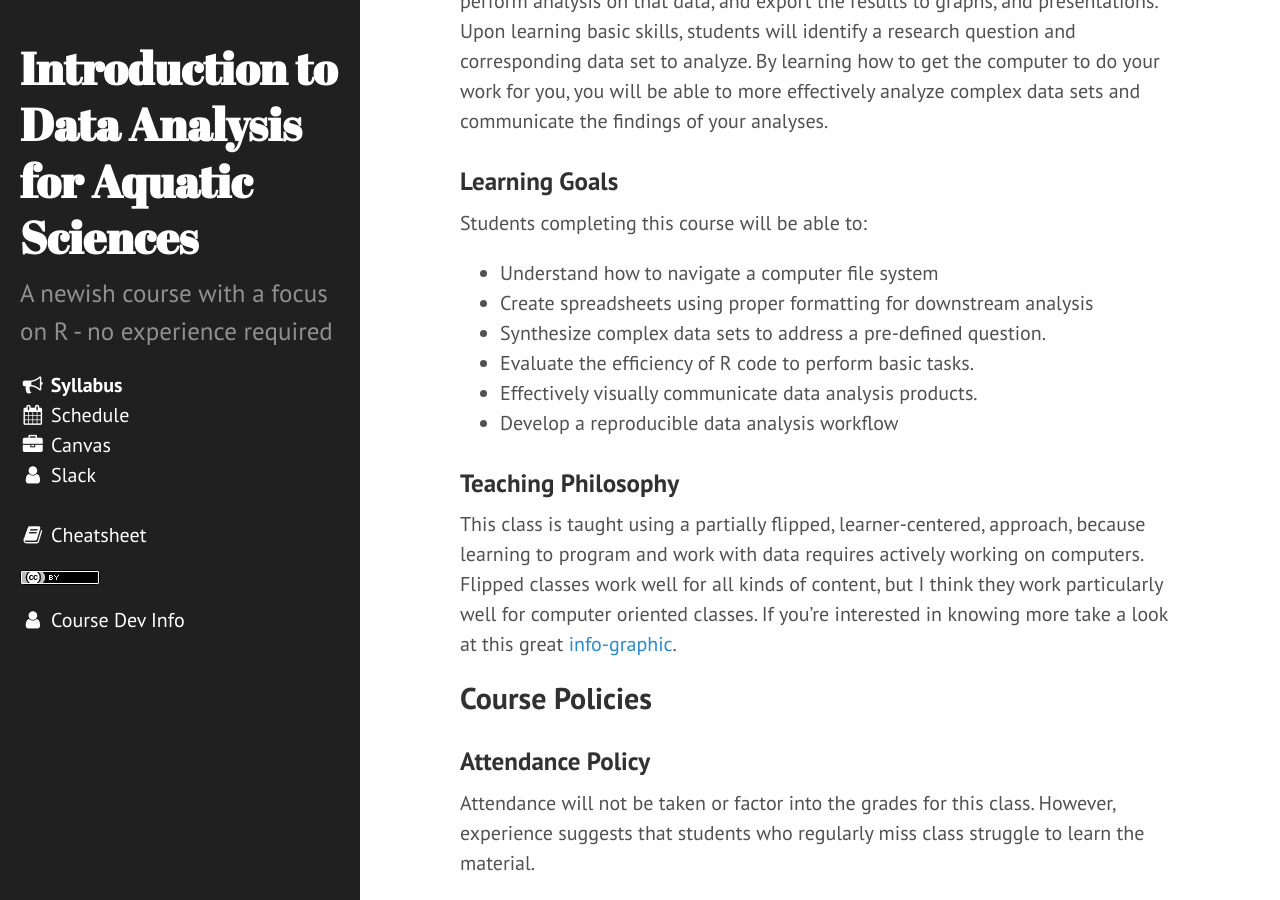
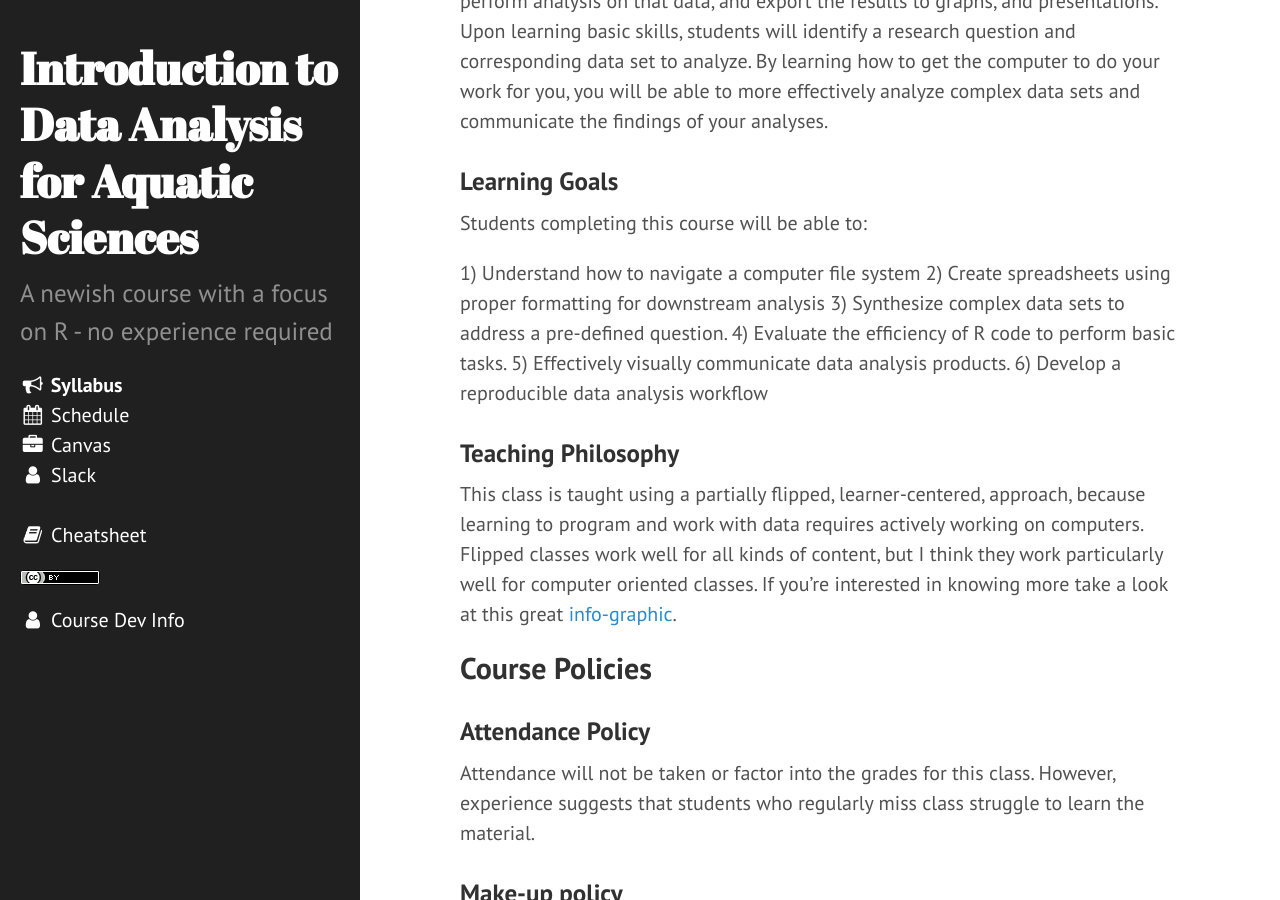
Before and after one commit to sr320/course-fish497-2019, a Jekyll site: the page built from syllabus.md, in a window 1280 px wide and 900 px high, scrolled down 1942 px. Built offline with Jekyll 4.4.1, drawn with Linux system fonts in a browser that asks for light colours; nearby versions of some CDN libraries.

Commit message:
number goals

```diff
--- a/syllabus.md
+++ b/syllabus.md
@@ -73,12 +73,12 @@
 
 Students completing this course will be able to:
 
-- Understand how to navigate a computer file system
-- Create spreadsheets using proper formatting for downstream analysis
-- Synthesize complex data sets to address a pre-defined question.
-- Evaluate the efficiency of R code to perform basic tasks.
-- Effectively visually communicate data analysis products.
-- Develop a reproducible data analysis workflow
+1) Understand how to navigate a computer file system
+2) Create spreadsheets using proper formatting for downstream analysis
+3) Synthesize complex data sets to address a pre-defined question.
+4) Evaluate the efficiency of R code to perform basic tasks.
+5) Effectively visually communicate data analysis products.
+6) Develop a reproducible data analysis workflow
 
 
 
```
